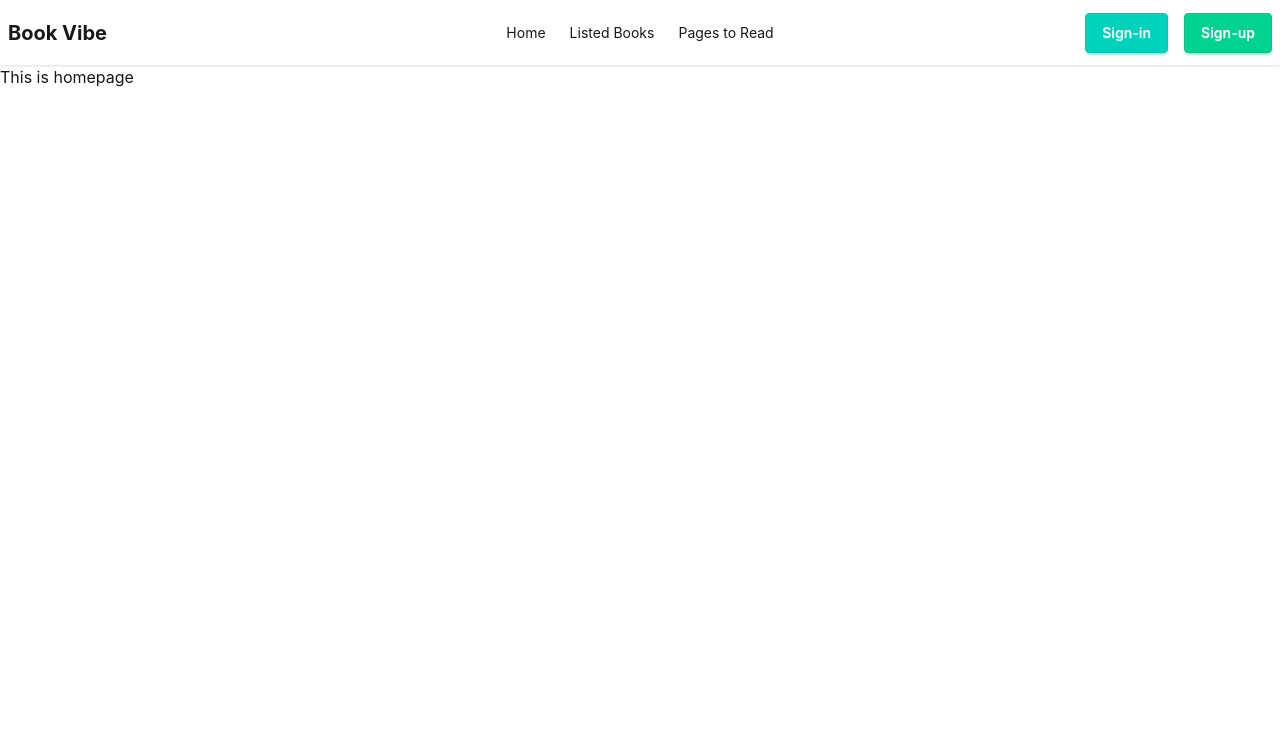
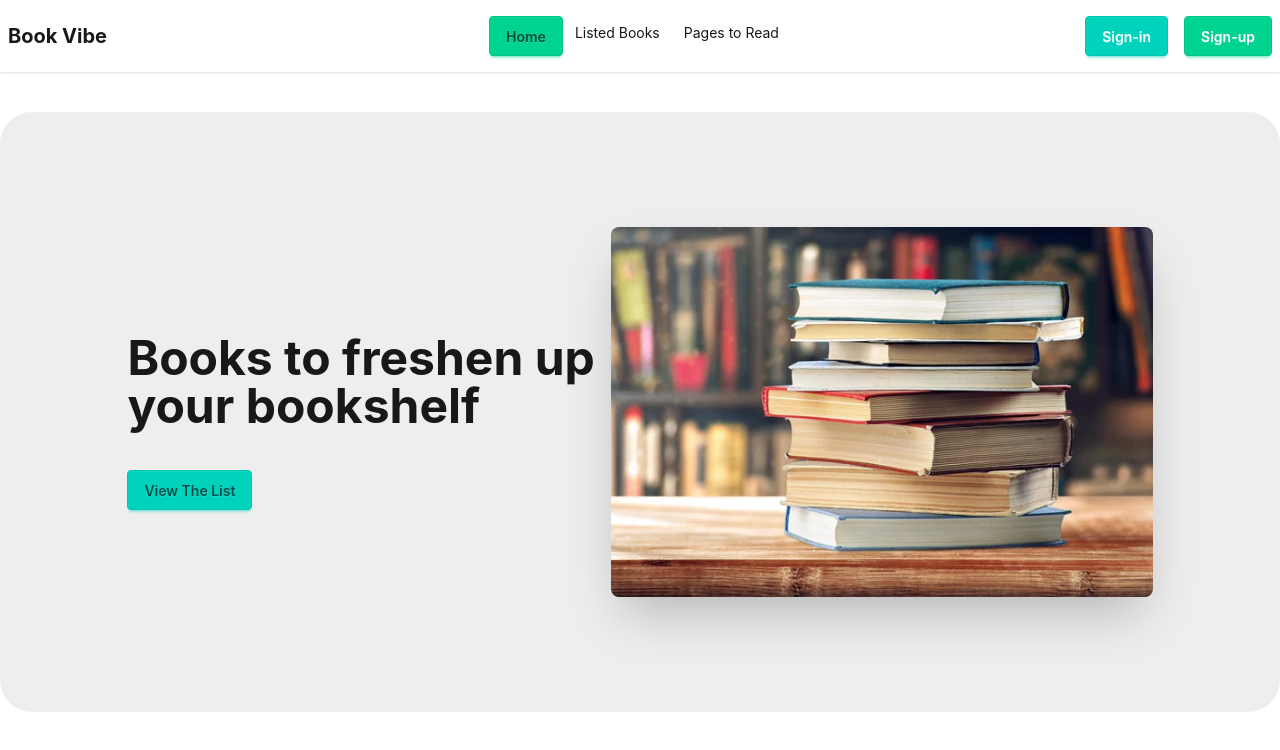
Before and after one commit to codeHasib/PH-React-Book-Vibe, a React (Vite) app: page / in a window 1280 px wide. Shown: the top 750 px of the page. Built offline with nearby package versions, Linux system fonts and the light colour scheme.

Commit message:
add banner section and active status for selected tab on nav-bar

```diff
--- /dev/null
+++ b/src/Components/Banner.jsx
@@ -0,0 +1,21 @@
+import React from "react";
+import hero_img from "../assets/hero_img.jpg";
+
+const Banner = () => {
+  return (
+    <div className="hero my-10 rounded-4xl bg-base-300 min-h-150 container mx-auto px-10">
+      <div className="hero-content flex-col lg:flex-row-reverse">
+        <img src={hero_img} className="rounded-lg shadow-2xl w-[50%]" />
+        <div>
+          <h1 className="text-5xl font-bold mb-10 mt-5">
+            Books to freshen up <br />
+            your bookshelf
+          </h1>
+          <button className="btn btn-accent">View The List</button>
+        </div>
+      </div>
+    </div>
+  );
+};
+
+export default Banner;
--- a/src/Components/HomePage.jsx
+++ b/src/Components/HomePage.jsx
@@ -1,7 +1,12 @@
 import React from "react";
+import Banner from "./Banner";
 
 const HomePage = () => {
-  return <div>This is homepage</div>;
+  return (
+    <>
+      <Banner></Banner>
+    </>
+  );
 };
 
 export default HomePage;
--- a/src/Components/NavBar.jsx
+++ b/src/Components/NavBar.jsx
@@ -6,15 +6,30 @@ const NavBar = () => {
     <>
       <li>
         {" "}
-        <NavLink to={"/"}>Home</NavLink>{" "}
+        <NavLink
+          className={({ isActive }) => (isActive ? "btn btn-success" : "")}
+          to={"/"}
+        >
+          Home
+        </NavLink>{" "}
       </li>
       <li>
         {" "}
-        <NavLink to={"/listedBooks"}>Listed Books</NavLink>{" "}
+        <NavLink
+          className={({ isActive }) => (isActive ? "btn btn-success" : "")}
+          to={"/listedBooks"}
+        >
+          Listed Books
+        </NavLink>{" "}
       </li>
       <li>
         {" "}
-        <NavLink to={"/pagesToRead"}>Pages to Read</NavLink>{" "}
+        <NavLink
+          className={({ isActive }) => (isActive ? "btn btn-success" : "")}
+          to={"/pagesToRead"}
+        >
+          Pages to Read
+        </NavLink>{" "}
       </li>
     </>
   );
@@ -54,8 +69,14 @@ const NavBar = () => {
           <ul className="menu menu-horizontal px-1">{links}</ul>
         </div>
         <div className="navbar-end">
-          <button className="btn btn-accent text-white font-semibold"> Sign-in </button>
-          <button className="ml-4 btn btn-success text-white font-semibold"> Sign-up </button>
+          <button className="btn btn-accent text-white font-semibold">
+            {" "}
+            Sign-in{" "}
+          </button>
+          <button className="ml-4 btn btn-success text-white font-semibold">
+            {" "}
+            Sign-up{" "}
+          </button>
         </div>
       </div>
     </nav>
```
